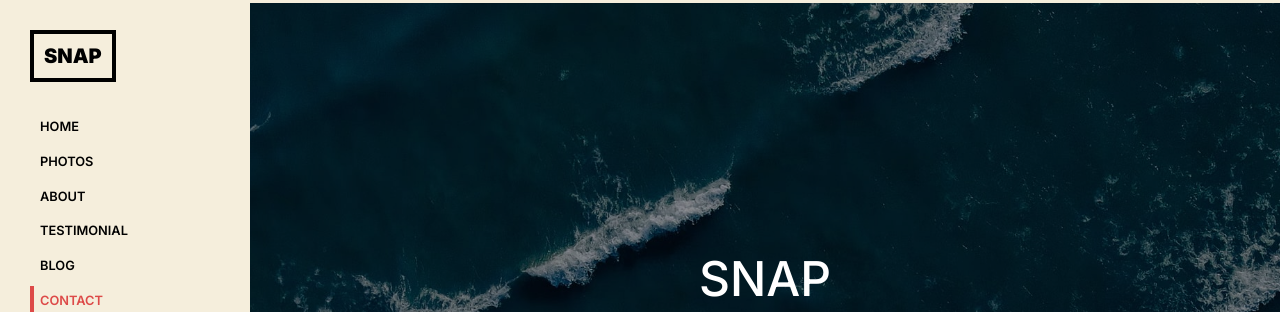
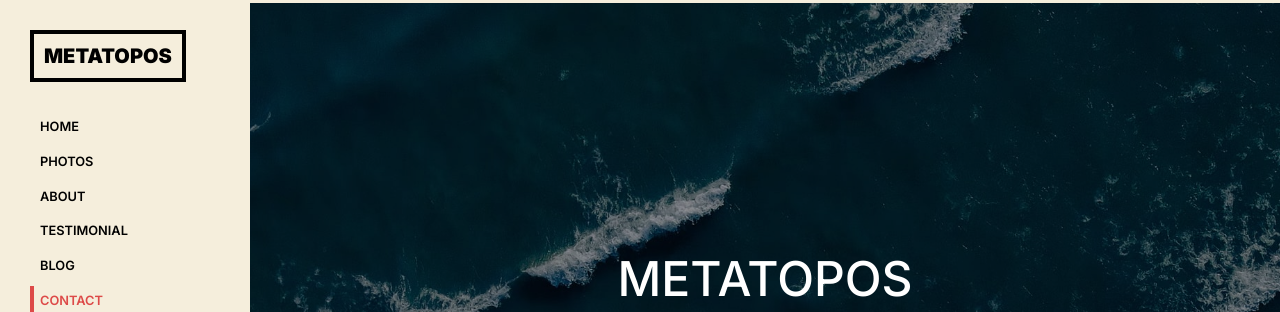
Before and after one commit to smeriano/metatopos-website, a plain HTML site: page index.html in a window 1280 px wide. Shown: the top 312 px of the page. Drawn offline with Linux system fonts and the light colour scheme; files whose address does not match are found by name.

Commit message:
changing title. baby steps

```diff
--- a/index.html
+++ b/index.html
@@ -1,5 +1,5 @@
 <!-- /*
-* Template Name: Snap
+* Template Name: Metatopos
 * Template Author: Untree.co
 * Tempalte URI: https://untree.co/
 * License: https://creativecommons.org/licenses/by/3.0/
@@ -32,7 +32,7 @@
   <link rel="stylesheet" href="css/fancybox.min.css">
 
   <link rel="stylesheet" href="css/style.css">
-  <title>Snap &mdash; Free Photography Website Template by Untree.co</title>
+  <title>Metatopos &mdash; Free Photography Website Template by Untree.co</title>
 
 
 </head>
@@ -52,7 +52,7 @@
 
     <header class="header-bar d-flex d-lg-block align-items-center site-navbar-target" data-aos="fade-right">
       <div class="site-logo">
-        <a href="index.html">Snap</a>
+        <a href="index.html">Metatopos</a>
       </div>
 
       <div class="d-inline-block d-lg-none ml-md-0 ml-auto py-3" style="position: relative; top: 3px;"><a href="#" class="site-menu-toggle js-menu-toggle "><span class="icon-menu h3"></span></a></div>
@@ -79,7 +79,7 @@
       <section class="site-section-hero bg-image mb-5" style="background-image: url('images/hero-min.jpg');"  data-stellar-background-ratio="0.5" id="section-home">
         <div class="row justify-content-center align-items-center">
           <div class="col-md-7 text-center">
-            <h1 class=" heading text-uppercase text-white" data-aos="fade-up">Snap</h1>
+            <h1 class=" heading text-uppercase text-white" data-aos="fade-up">Metatopos</h1>
             <p class="lead text-white mb-4" data-aos="fade-up" data-aos-delay="100">A Free Onepage Bootstrap Template by <a href="https://untree.co/">Untree.co</a>. Under licensed <a href="https://untree.co/license/" taget="_blank">Creative Common Attribution 3.0</a></p>
             <p data-aos="fade-up" data-aos-delay="100"><a href="#section-contact" class="btn btn-primary btn-md smoothscroll">Available for hire</a></p>
           </div>
```
